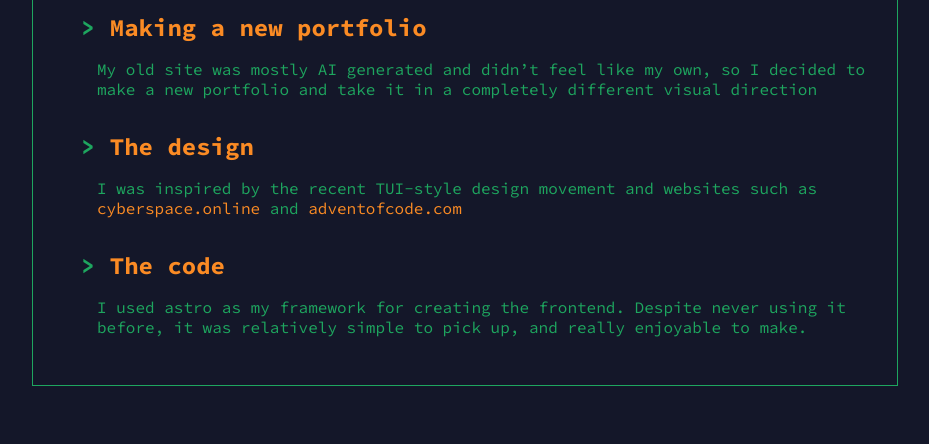
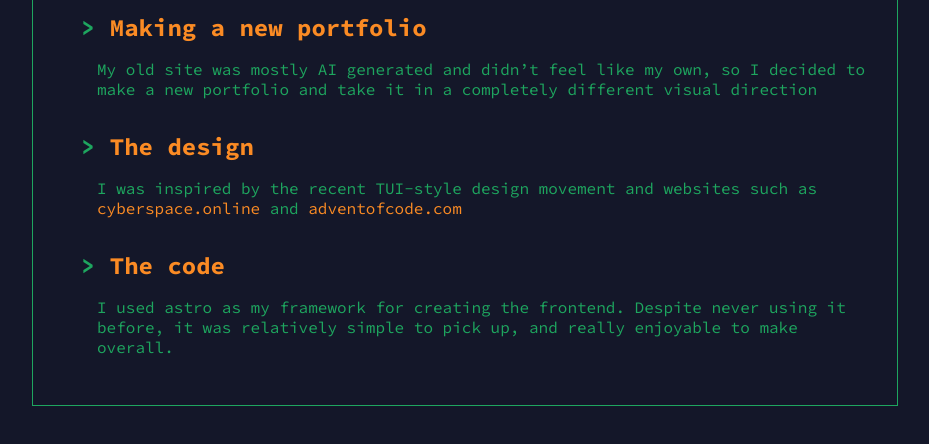
Before and after one commit to stuffpicklesays/stuffpicklesays.github.io, an Astro site: page /portfolio in a window 1280 px wide. Shown: the part 128-572 px from the top of the page, without its empty margins (175-1104 px from the left). Built offline with nearby package versions, Linux system fonts and the light colour scheme; Astro itself is replaced by a stand-in of ours.

Commit message:
Deploying

```diff
--- a/src/pages/portfolio.md
+++ b/src/pages/portfolio.md
@@ -12,4 +12,4 @@ My old site was mostly AI generated and didn't feel like my own, so I decided to
 I was inspired by the recent TUI-style design movement and websites such as [cyberspace.online](https://cyberspace.online) and [adventofcode.com](https://adventofcode.com/)
 
 ## The code
-I used astro as my framework for creating the frontend. Despite never using it before, it was relatively simple to pick up, and really enjoyable to make.
+I used astro as my framework for creating the frontend. Despite never using it before, it was relatively simple to pick up, and really enjoyable to make overall.
```
